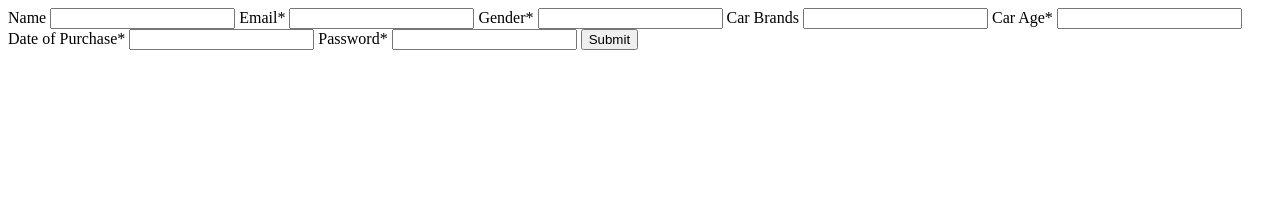
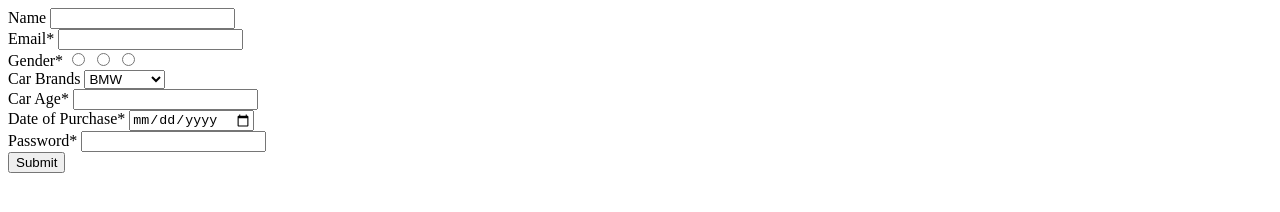
Before and after one commit to acciojob/car-insurance-form-livujjwal, a website: page main.html in a window 1280 px wide. Drawn offline with Linux system fonts and the light colour scheme.

Commit message:
created a submission

```diff
--- a/main.html
+++ b/main.html
@@ -11,21 +11,32 @@
 	<form>
 		<label for="name">Name</label>
 		<input id="name" type="text">
-
+		<br>
 		<label for="email">Email*</label>
 		<input id="email" type="email" required>
-
+		<br>
 		<label for="gender">Gender*</label>
-		<input id="name" type="text" required>
-		<label for="name">Car Brands</label>
-		<input id="name" type="text">
-		<label for="name">Car Age*</label>
-		<input id="name" type="text" required>
-		<label for="name">Date of Purchase*</label>
-		<input id="name" type="text" required>
-		<label for="name">Password*</label>
-		<input id="name" type="text" required>
-		<button id="name" type="submit">Submit</button>
+		<input id="gender" type="radio" name="Male">
+		<input id="gender" type="radio" name="Female">
+		<input id="gender" type="radio" name="Other">
+		<br>
+		<label for="cars">Car Brands</label>
+		<select id="cars" type="text">
+		<option value="BMW">BMW</option>
+		<option value="Audi">Audi</option>
+		<option value="Mercedez">Mercedez</option>
+		</select>
+		<br>
+		<label for="carage">Car Age*</label>
+		<input id="carage" type="text" required>
+		<br>
+		<label for="dop">Date of Purchase*</label>
+		<input id="dop" type="date" required>
+		<br>
+		<label for="password">Password*</label>
+		<input id="password" type="password" required>
+		<br>
+		<button id="button" type="submit">Submit</button>
 	</form>
     <script type="text/javascript" src="./script.js">
 </script>
```
